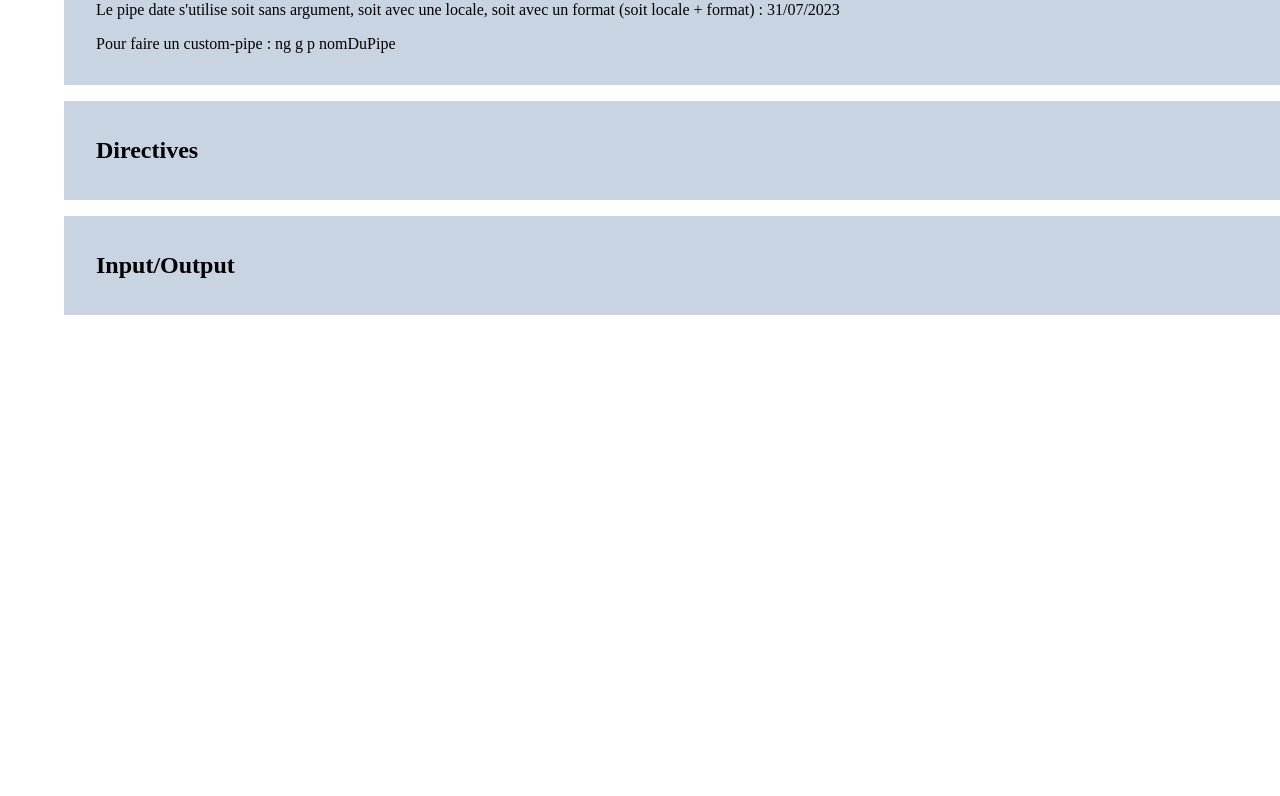
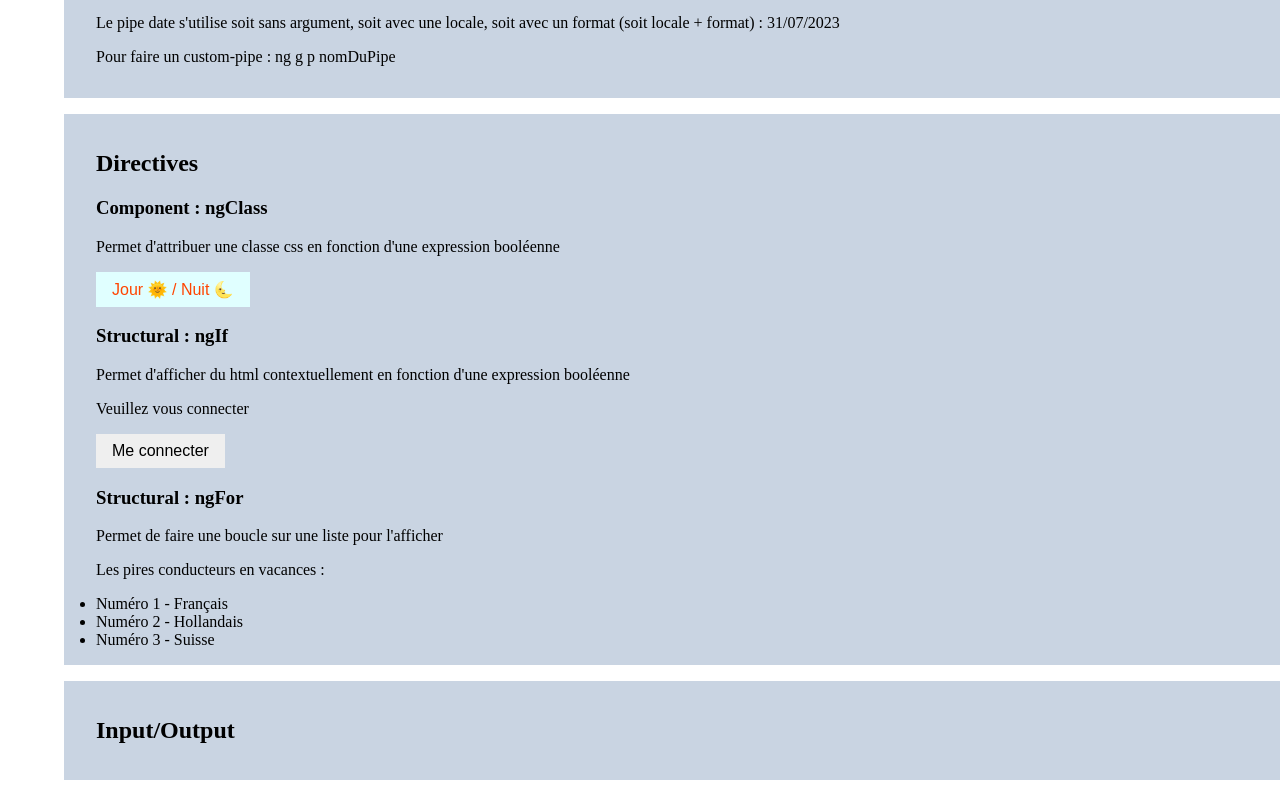
Before and after one commit to aKimtsPro/recapangular, an Angular app: page /bases in a window 1280 px wide. Shown: the part 1065-1861 px from the top of the page. Before the commit the page ends 1396 px from the top, so only its background shows below. Built offline with nearby package versions, Linux system fonts and the light colour scheme.

Commit message:
bases : directives

```diff
--- a/src/app/bases/bases.component.html
+++ b/src/app/bases/bases.component.html
@@ -32,6 +32,31 @@
 
     <div class="chapter">
         <h2>Directives</h2>
+        <h3>Component : ngClass</h3>
+        <p>Permet d'attribuer une classe css en fonction d'une expression booléenne</p>
+        <button [ngClass]="{ day: !isNight, night : isNight }" (click)="toggleDayNight()"> Jour 🌞 / Nuit 🌜</button>
+
+        <h3>Structural : ngIf</h3>
+        <p>Permet d'afficher du html contextuellement en fonction d'une expression booléenne</p>
+
+        <div *ngIf="!connected">
+            <p>Veuillez vous connecter</p>
+            <button (click)="login()">Me connecter</button>
+        </div>
+
+        <div *ngIf="connected">
+            <p>Bienvenue bg</p>
+            <button (click)="logout()">Me déconnecter</button>
+        </div>
+
+        <h3>Structural : ngFor</h3>
+        <p>Permet de faire une boucle sur une liste pour l'afficher</p>
+        <p>Les pires conducteurs en vacances :</p>
+        <ul>
+            <li *ngFor="let driver of topWorstDriver; let i = index">
+              Numéro {{ i + 1 }} - {{ driver }}
+            </li>
+        </ul>
     </div>
 
     <div class="chapter">
--- a/src/app/bases/bases.component.scss
+++ b/src/app/bases/bases.component.scss
@@ -0,0 +1,15 @@
+button {
+    padding: 0.5rem 1rem;
+    border : none;
+    font-size: medium;
+}
+
+.day {
+    background-color: lightcyan;
+    color : orangered;
+}
+
+.night {
+    background-color: darkblue;
+    color : lightyellow;
+}
--- a/src/app/bases/bases.component.ts
+++ b/src/app/bases/bases.component.ts
@@ -6,15 +6,35 @@ import { Component } from '@angular/core';
   styleUrls: ['./bases.component.scss']
 })
 export class BasesComponent {
+  // BINDINGS -----------------------
   name : string = 'Bob';
 
   eventMsg : string = 'Click on the button';
 
   imgSource : string = 'https://uploads.dailydot.com/2018/10/olli-the-polite-cat.jpg';
+
   clickMe() : void  {
     this.eventMsg = 'You clicked me 👉👈';
   }
 
+  // PIPES --------------------------
+
   today : Date = new Date();
 
+  // DIRECTIVES ---------------------
+  isNight : boolean = false;
+  toggleDayNight() : void {
+    this.isNight = !this.isNight;
+  }
+
+  connected : boolean = false;
+  login() : void {
+    this.connected = true;
+  }
+  logout() : void {
+    this.connected = false;
+  }
+
+  topWorstDriver : string[] = ['Français', 'Hollandais', 'Suisse'];
+
 }
```
